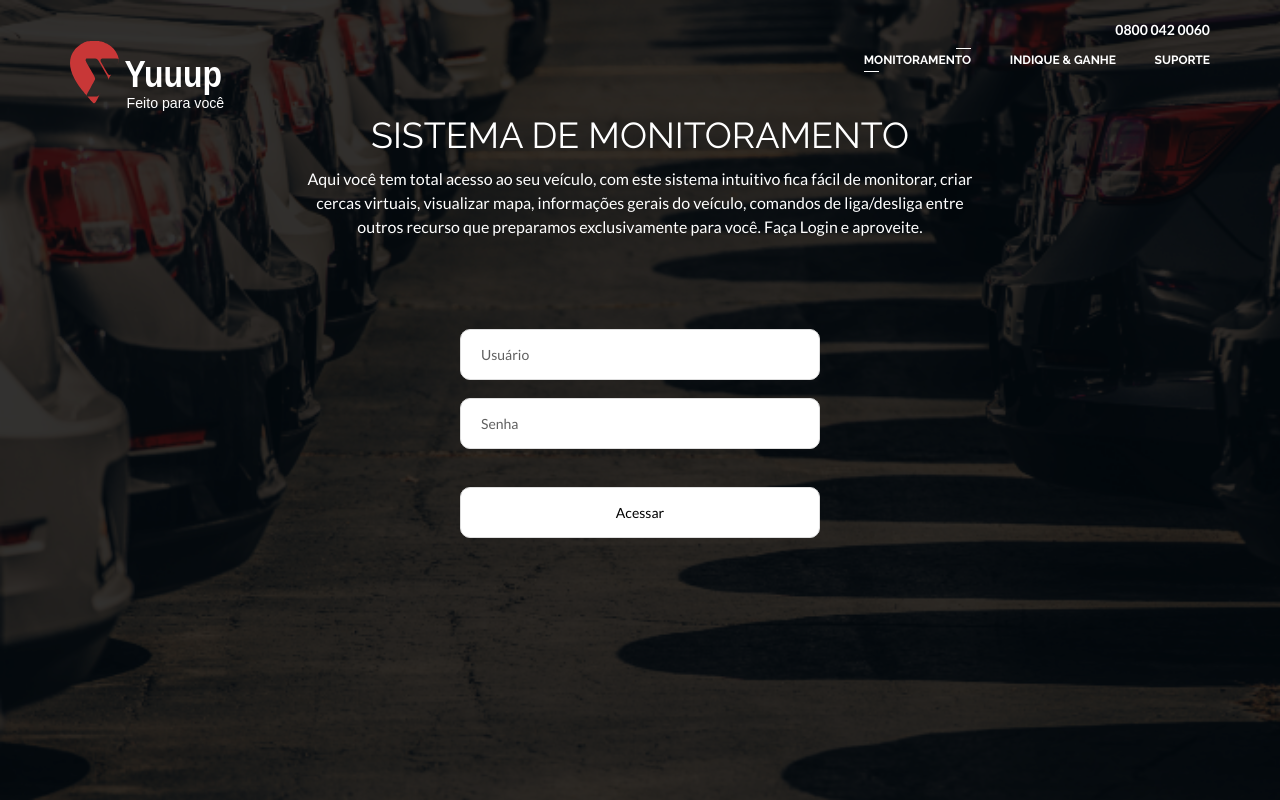
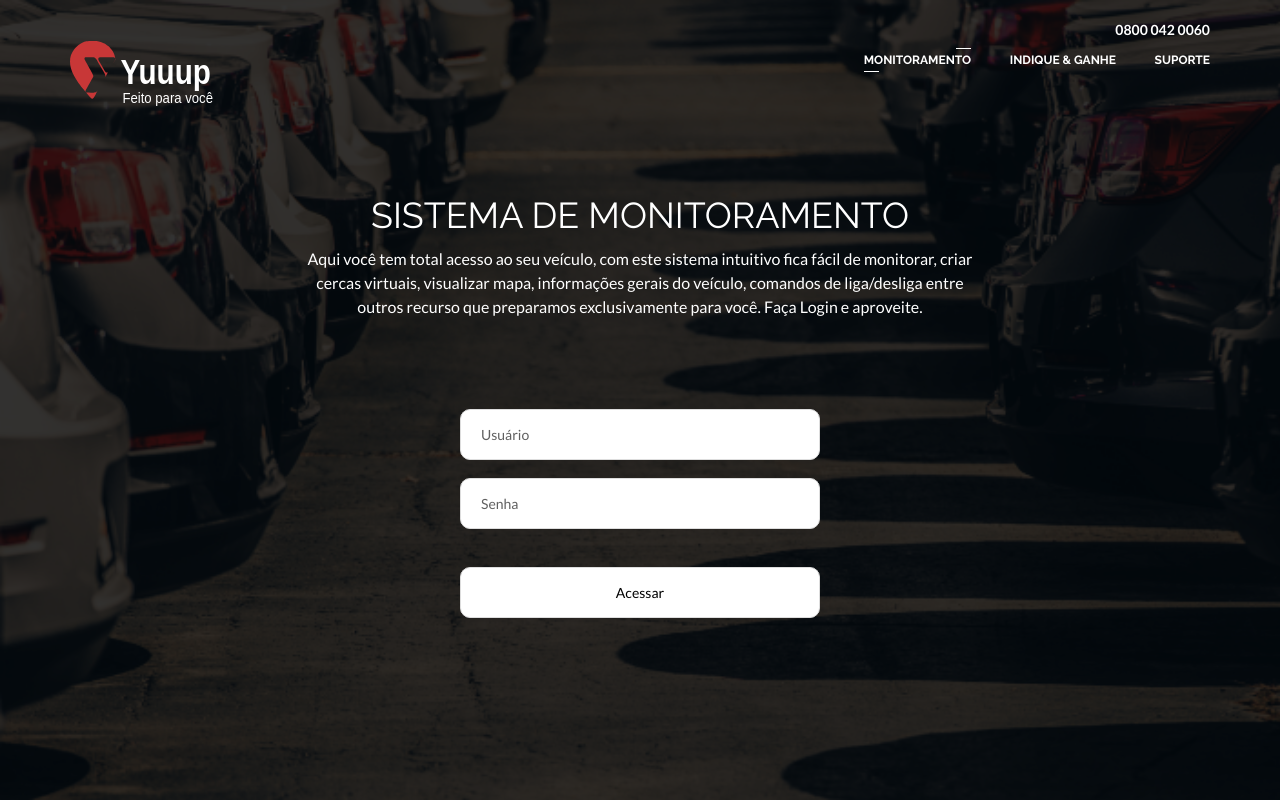
Before and after one commit to tiagomatana/yuuup, a plain HTML site: page app/index.html in a window 1280 px wide. Shown: the top 800 px of the page. Drawn offline with Linux system fonts and the light colour scheme.

Commit message:
Ajustanto app

```diff
--- a/app/index.html
+++ b/app/index.html
@@ -60,7 +60,7 @@
 				</div>
 				<div class="row">
 					<div class="col-md-12">
-						<div class="logo float-left"><a href="index.html"><img alt="logo" src="../img/logo/logo.svg" style="height: 70px"/></a></div>
+						<div class="logo float-left"><a href="index.html"><img alt="logo" src="../img/logo/logo.svg" style="height: 65px"/></a></div>
 
 						<div class="main-menu float-right">
 							<nav>
@@ -88,7 +88,7 @@
 			</div>
 		</div>
 	</header>
-	<div class="height-100vh newsletter-area bg-oapcity-40 ptb-120 bg-img-4"  id="monitoramento">
+	<div class="height-100vh newsletter-area bg-oapcity-40 ptb-120 bg-img-4" style="padding-top: 200px"  id="monitoramento">
 		<div class="container">
 			<div class="row">
 				<div class="col-md-12 text-center">
```
